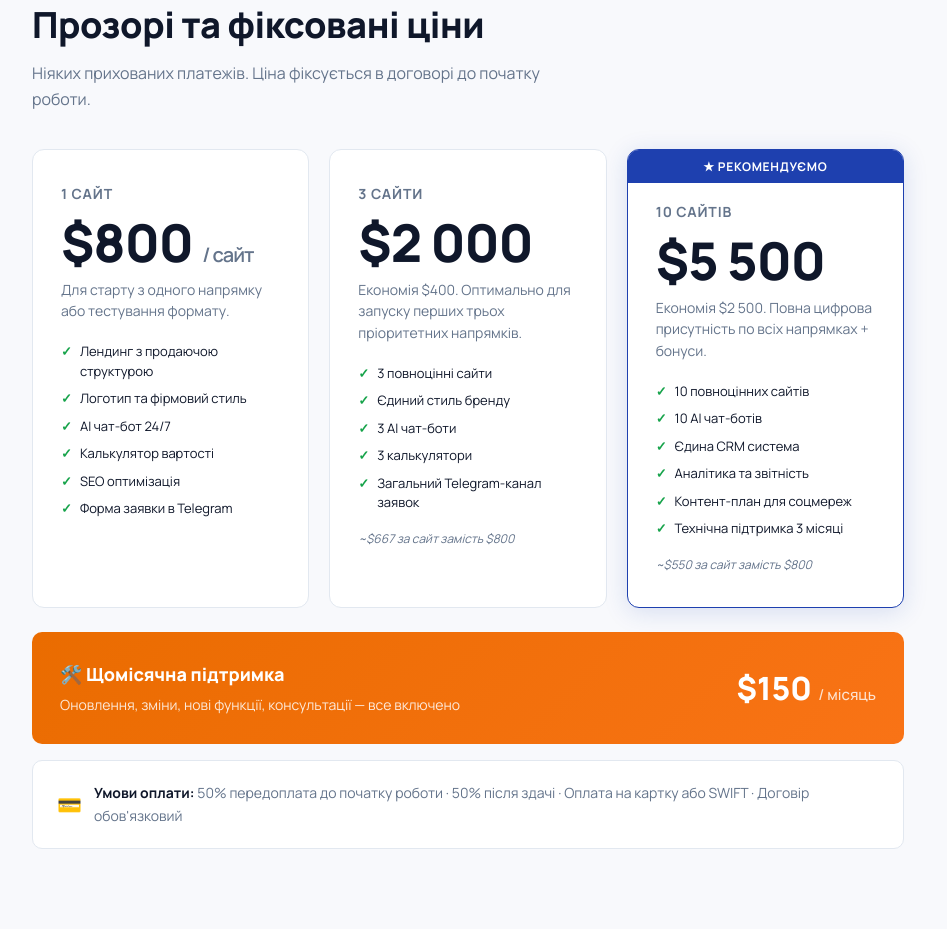
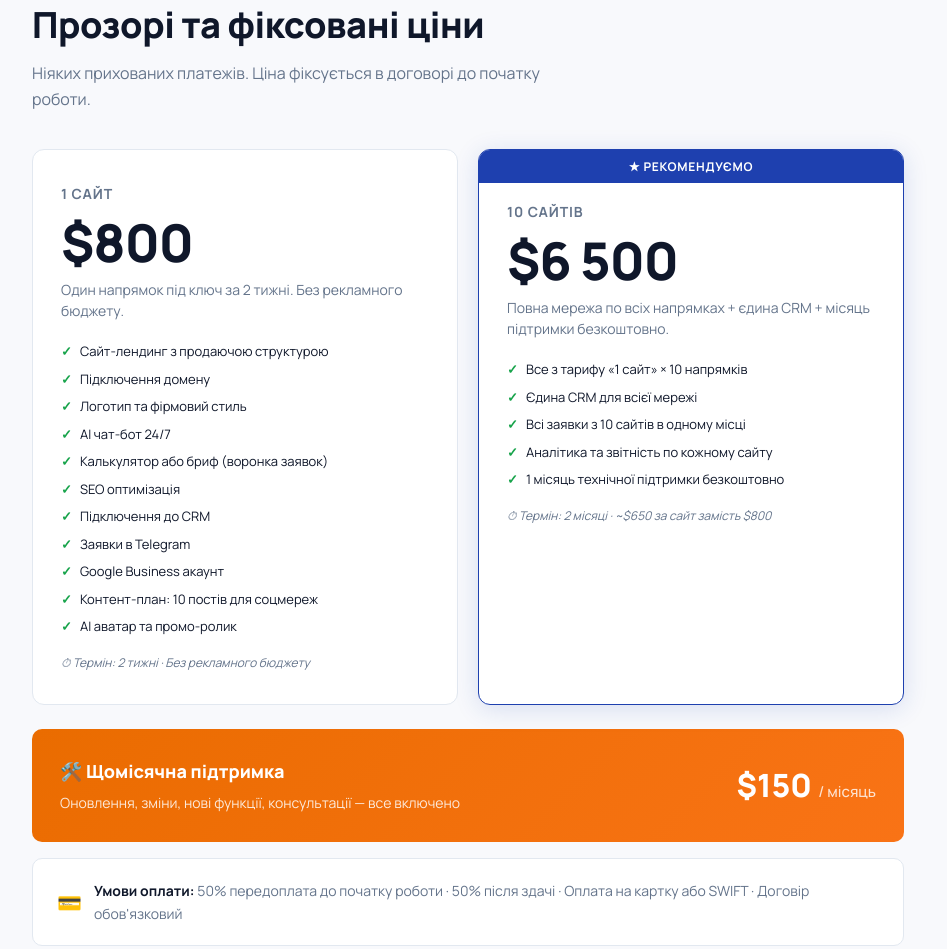
Before and after one commit to tishinatyt/proposal-construction, a plain HTML site: page index.html in a window 1280 px wide. Shown: the part 4035-4984 px from the top of the page, without its empty margins (172-1119 px from the left). Drawn offline with nearby package versions, Linux system fonts and the light colour scheme.

Commit message:
update pricing: 2 tiers only ($800 / $6500)
- 1 site: full list incl. domain, logo, AI bot, calculator/brief,
  SEO, CRM, Telegram, Google Business, content plan, AI avatar + promo
- 10 sites: same ×10 + unified CRM + 1 month free support
- removed $2000 tier
- support stays $150/mo

Co-Authored-By: Claude Sonnet 4.6 <noreply@anthropic.com>

```diff
--- a/index.html
+++ b/index.html
@@ -645,47 +645,39 @@
     <h2 class="sec-title reveal reveal-d1">Прозорі та фіксовані ціни</h2>
     <p class="sec-sub reveal reveal-d1">Ніяких прихованих платежів. Ціна фіксується в договорі до початку роботи.</p>
 
-    <div class="pricing-grid">
+    <div class="pricing-grid" style="grid-template-columns:repeat(auto-fit,minmax(280px,1fr));">
       <div class="price-card reveal">
         <div class="price-name">1 сайт</div>
-        <div class="price-amount">$800 <span>/ сайт</span></div>
-        <div class="price-desc">Для старту з одного напрямку або тестування формату.</div>
+        <div class="price-amount">$800</div>
+        <div class="price-desc">Один напрямок під ключ за 2 тижні. Без рекламного бюджету.</div>
         <ul class="price-features">
-          <li>Лендинг з продаючою структурою</li>
+          <li>Сайт-лендинг з продаючою структурою</li>
+          <li>Підключення домену</li>
           <li>Логотип та фірмовий стиль</li>
           <li>AI чат-бот 24/7</li>
-          <li>Калькулятор вартості</li>
+          <li>Калькулятор або бриф (воронка заявок)</li>
           <li>SEO оптимізація</li>
-          <li>Форма заявки в Telegram</li>
+          <li>Підключення до CRM</li>
+          <li>Заявки в Telegram</li>
+          <li>Google Business акаунт</li>
+          <li>Контент-план: 10 постів для соцмереж</li>
+          <li>AI аватар та промо-ролик</li>
         </ul>
+        <div class="price-note">⏱ Термін: 2 тижні · Без рекламного бюджету</div>
       </div>
-      <div class="price-card reveal reveal-d1">
-        <div class="price-name">3 сайти</div>
-        <div class="price-amount">$2 000</div>
-        <div class="price-desc">Економія $400. Оптимально для запуску перших трьох пріоритетних напрямків.</div>
-        <ul class="price-features">
-          <li>3 повноцінні сайти</li>
-          <li>Єдиний стиль бренду</li>
-          <li>3 AI чат-боти</li>
-          <li>3 калькулятори</li>
-          <li>Загальний Telegram-канал заявок</li>
-        </ul>
-        <div class="price-note">~$667 за сайт замість $800</div>
-      </div>
-      <div class="price-card featured reveal reveal-d2">
+      <div class="price-card featured reveal reveal-d1">
         <div class="price-inner">
           <div class="price-name">10 сайтів</div>
-          <div class="price-amount">$5 500</div>
-          <div class="price-desc">Економія $2 500. Повна цифрова присутність по всіх напрямках + бонуси.</div>
+          <div class="price-amount">$6 500</div>
+          <div class="price-desc">Повна мережа по всіх напрямках + єдина CRM + місяць підтримки безкоштовно.</div>
           <ul class="price-features">
-            <li>10 повноцінних сайтів</li>
-            <li>10 AI чат-ботів</li>
-            <li>Єдина CRM система</li>
-            <li>Аналітика та звітність</li>
-            <li>Контент-план для соцмереж</li>
-            <li>Технічна підтримка 3 місяці</li>
+            <li>Все з тарифу «1 сайт» × 10 напрямків</li>
+            <li>Єдина CRM для всієї мережі</li>
+            <li>Всі заявки з 10 сайтів в одному місці</li>
+            <li>Аналітика та звітність по кожному сайту</li>
+            <li>1 місяць технічної підтримки безкоштовно</li>
           </ul>
-          <div class="price-note">~$550 за сайт замість $800</div>
+          <div class="price-note">⏱ Термін: 2 місяці · ~$650 за сайт замість $800</div>
         </div>
       </div>
     </div>
```
